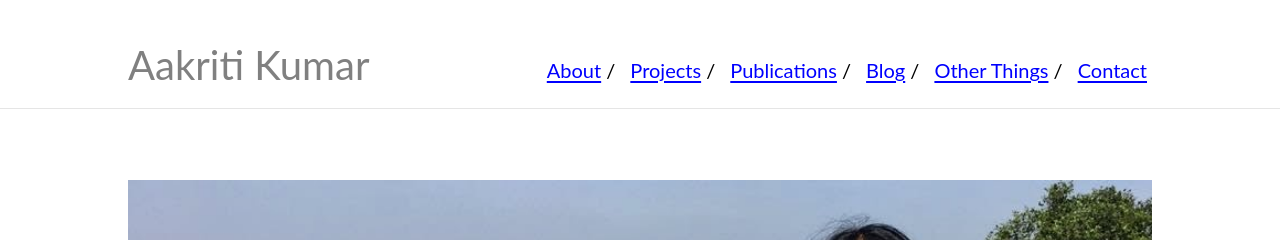
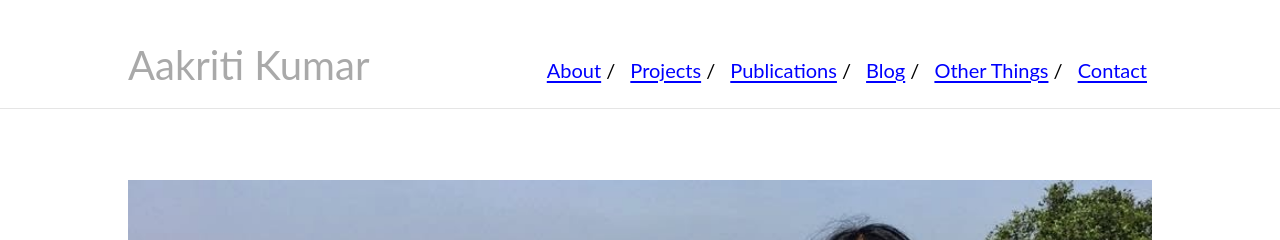
Before and after one commit to aakriti1kumar/aakriti1kumar.github.io, a Jekyll site: the page built from index.md, in a window 1280 px wide. Shown: the top 240 px of the page. Built offline with Jekyll 4.4.1, drawn with Linux system fonts in a browser that asks for light colours; our own code applies the rules of GitHub Pages for plain Markdown files.

Commit message:
Update _style.scss

```diff
--- a/_sass/_style.scss
+++ b/_sass/_style.scss
@@ -42,7 +42,7 @@ hr {
 
 #author-name {
     font-size: 40px;
-    color:gray;
+    color:darkgrey;
     display: inline-block;
 }
 .navbar {
```
